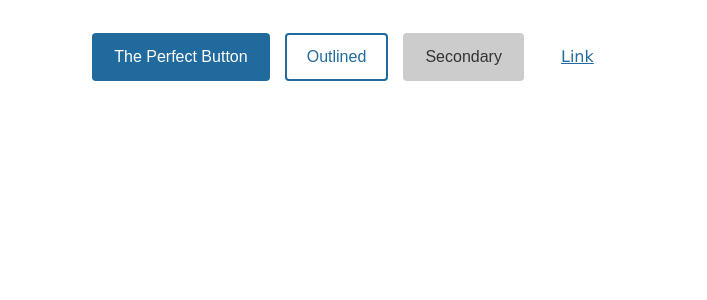
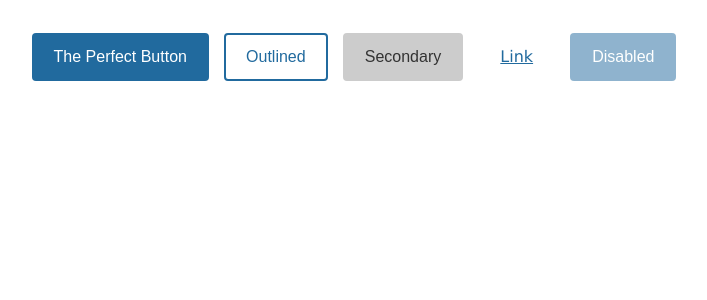
Before and after one commit to tylerchilds/bytesize, a Jekyll site: the page examples/the-perfect-button/index.html, which Jekyll copies as it is, in a window 1280 px wide. Shown: the top 300 px of the page, without its empty margins (286-993 px from the left). Built offline with Jekyll 4.4.1, drawn with Linux system fonts in a browser that asks for light colours.

Commit message:
perfect button: consolidated to just a class, add disabled

```diff
--- a/examples/the-perfect-button/index.html
+++ b/examples/the-perfect-button/index.html
@@ -15,19 +15,23 @@
       padding: 20px;
     }
   </style>
-  <link rel="stylesheet" href="./the-perfect-button.css?bust=1" />
+  <link rel="stylesheet" href="./the-perfect-button.css?bust=2" />
   <body>
 
     <div class="container">
-      <button>
+      <button class="button">
         The Perfect Button
       </button>
 
-      <input type="submit" class="-outlined" value="Outlined">
+      <input type="submit" class="button -outlined" value="Outlined">
 
-      <input type="button" class="-secondary" value="Secondary">
+      <input type="button" class="button -secondary" value="Secondary">
 
       <a href="#" class="button -link">Link</a>
+
+      <button class="button" disabled>
+        Disabled
+      </button>
     </div>
   </body>
 </html>
--- a/examples/the-perfect-button/the-perfect-button.css
+++ b/examples/the-perfect-button/the-perfect-button.css
@@ -1,6 +1,3 @@
-button,
-[type=button],
-[type=submit],
 .button {
   --border-color: transparent;
   --border-color-hover: transparent;
@@ -40,23 +37,11 @@ button,
   vertical-align: middle;
 }
 
-button:link,
-button:visited,
-[type=button]:link,
-[type=button]:visited,
-[type=submit]:link,
-[type=submit]:visited,
 .button:link,
 .button:visited {
   color: var(--text-color);
 }
 
-button:focus,
-button:hover,
-[type=button]:focus,
-[type=button]:hover,
-[type=submit]:focus,
-[type=submit]:hover,
 .button:focus,
 .button:hover {
   background-color: var(--background-color-hover);
@@ -64,32 +49,25 @@ button:hover,
   color: var(--text-color-hover);
 }
 
-button:focus,
-[type=button]:focus,
-[type=submit]:focus,
 .button:focus {
   outline: 2px dotted #999;
   outline-offset: 2px;
 }
 
-button:active,
-[type=button]:active,
-[type=submit]:active,
 .button:active {
   background-color: var(--background-color);
   color: var(--text-color);
 }
 
-button::-moz-focus-inner,
-[type=button]::-moz-focus-inner,
-[type=submit]::-moz-focus-inner,
+.button:disabled {
+  opacity: .5;
+  pointer-events: none;
+}
+
 .button::-moz-focus-inner {
   border: 0;
 }
 
-button.-outlined,
-[type=button].-outlined,
-[type=submit].-outlined,
 .button.-outlined {
   --background-color: transparent;
   --background-color-hover: #184f76;
@@ -99,9 +77,6 @@ button.-outlined,
   --text-color-hover: #fff;
 }
 
-button.-secondary,
-[type=button].-secondary,
-[type=submit].-secondary,
 .button.-secondary {
   --background-color: #ccc;
   --background-color-hover: #999;
@@ -111,9 +86,6 @@ button.-secondary,
   --text-color-hover: #333;
 }
 
-button.-link,
-[type=button].-link,
-[type=submit].-link,
 .button.-link {
   --background-color: transparent;
   --background-color-hover: transparent;
@@ -123,9 +95,6 @@ button.-link,
   --text-color-hover: #184f76;
 }
 
-button.-small,
-[type=button].-small,
-[type=submit].-small,
 .button.-small {
   --border-thickness: 1px;
   --font-size: 12px;
@@ -134,9 +103,6 @@ button.-small,
   --padding: 4px 8px;
 }
 
-button.-large,
-[type=button].-large,
-[type=submit].-large,
 .button.-large {
   --border-thickness: 4px;
   --font-size: 32px;
```
Also changed, not shown: examples/the-perfect-button/variations.html (+5 -5 lines).
